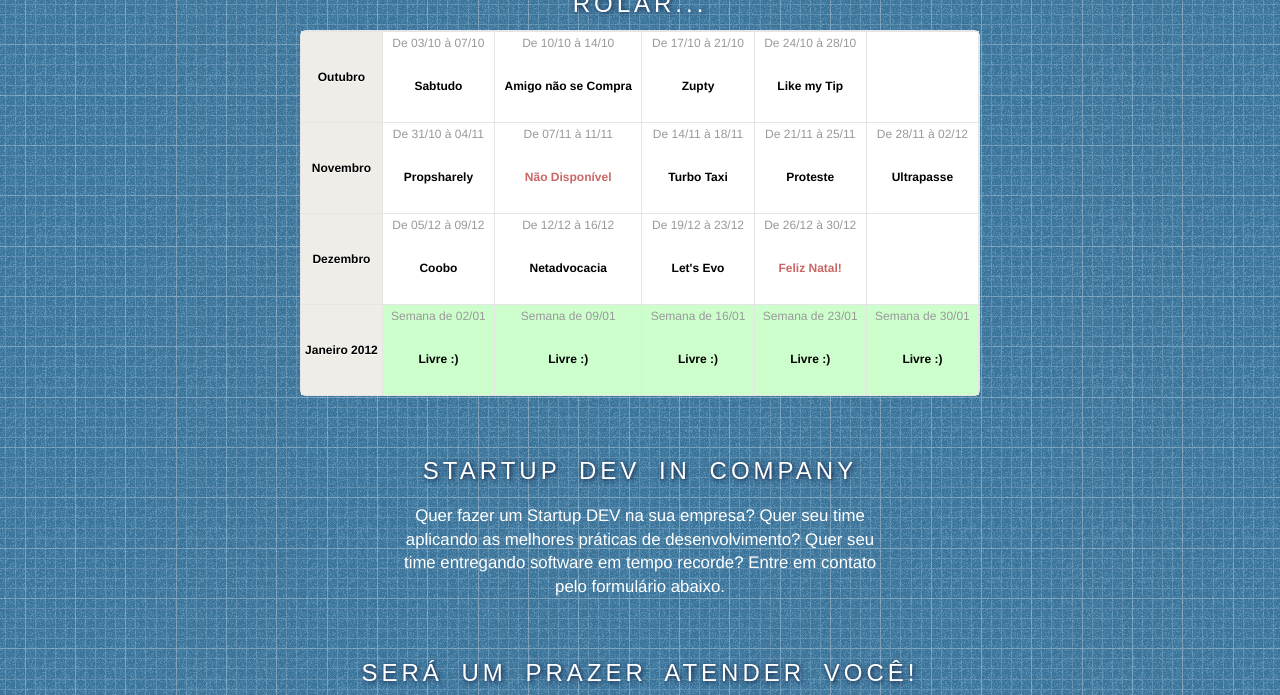
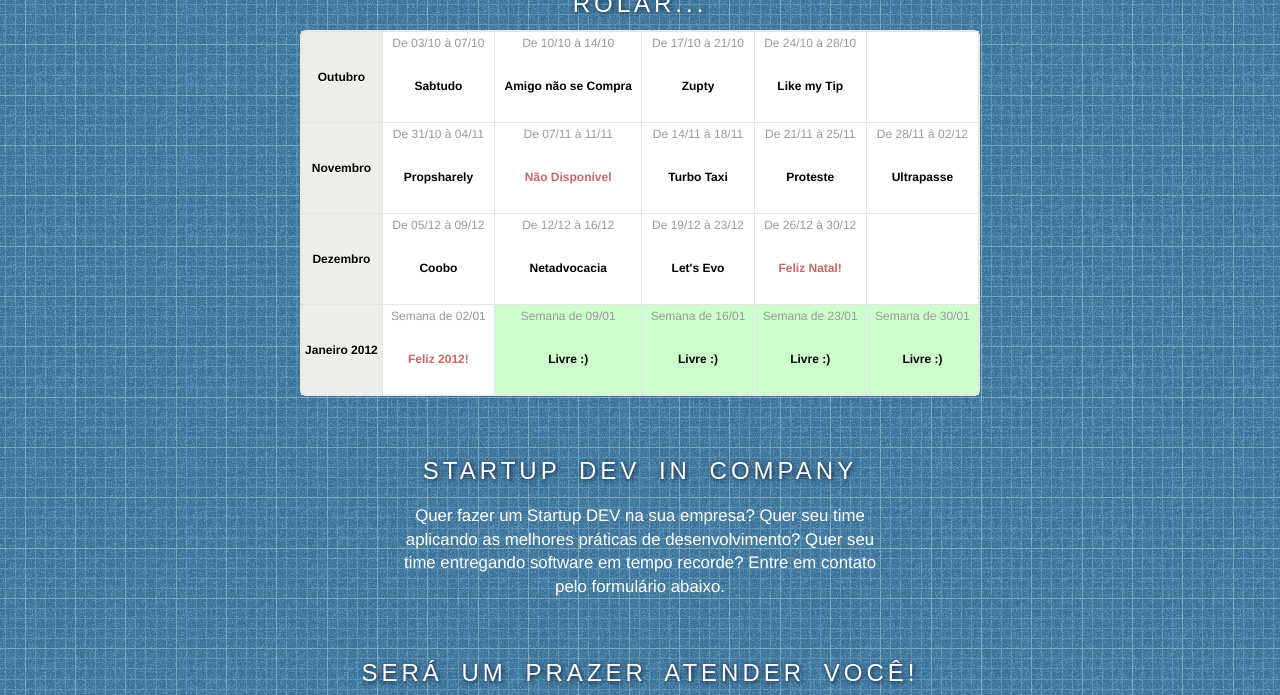
Before and after one commit to marciomarques/startupdev.github.com, a Jekyll site: the page built from index.html, in a window 1280 px wide and 900 px high, scrolled down 1289 px, cut to the strip 0-695 px from the top of the window. Built offline with Jekyll 4.4.1, drawn with Linux system fonts in a browser that asks for light colours; nearby versions of some CDN libraries; some web fonts are replaced.

Commit message:
blocks first week of 2012

```diff
--- a/index.html
+++ b/index.html
@@ -319,11 +319,11 @@
           <div>
           </div>
         </th>
-        <td class="current">
+        <td>
           <div class="day">Semana de 02/01</div>
           <div class="day-content">
-            <strong>
-              Livre :)
+            <strong class="unavailable">
+              Feliz 2012!
             </strong>
           </div>
         </td>
```
